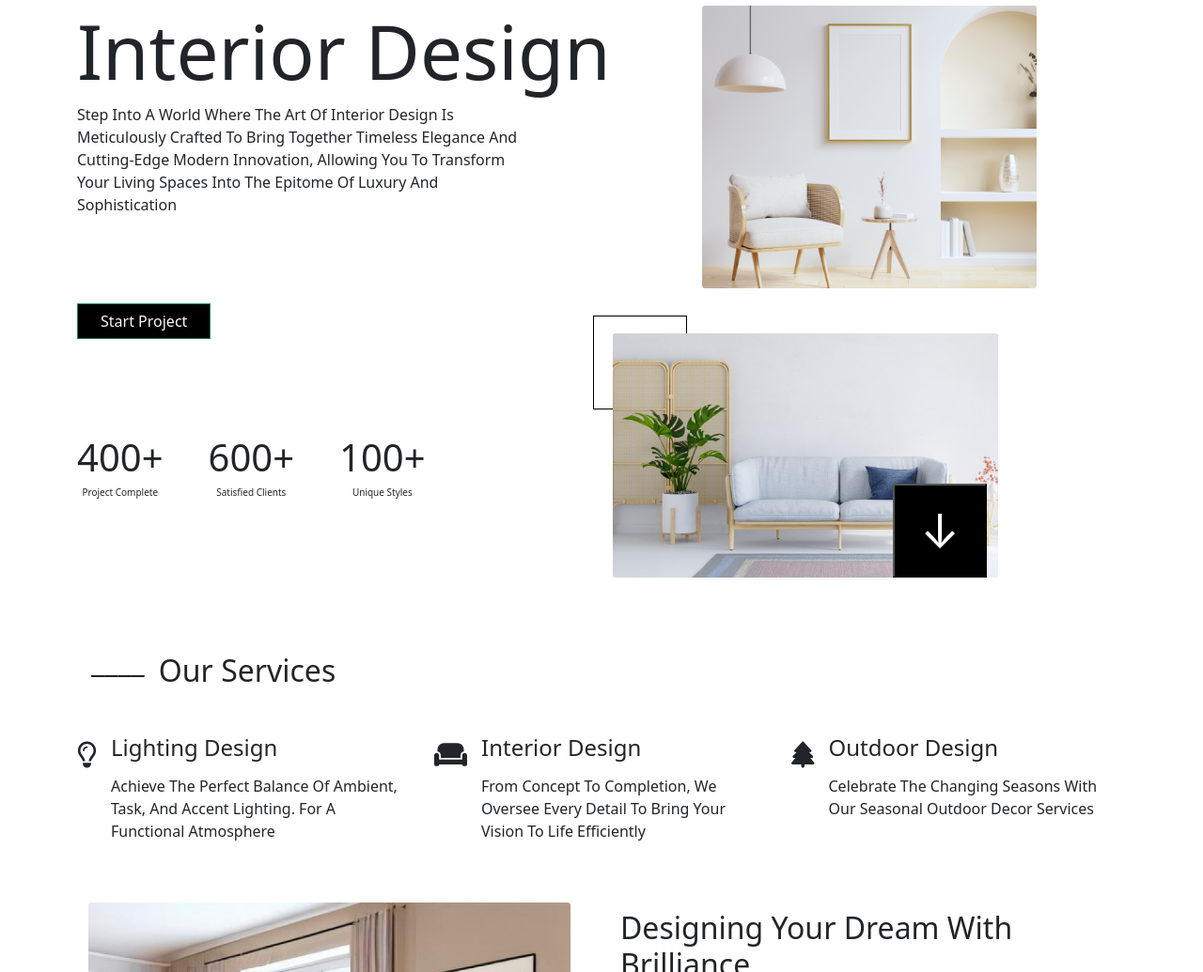
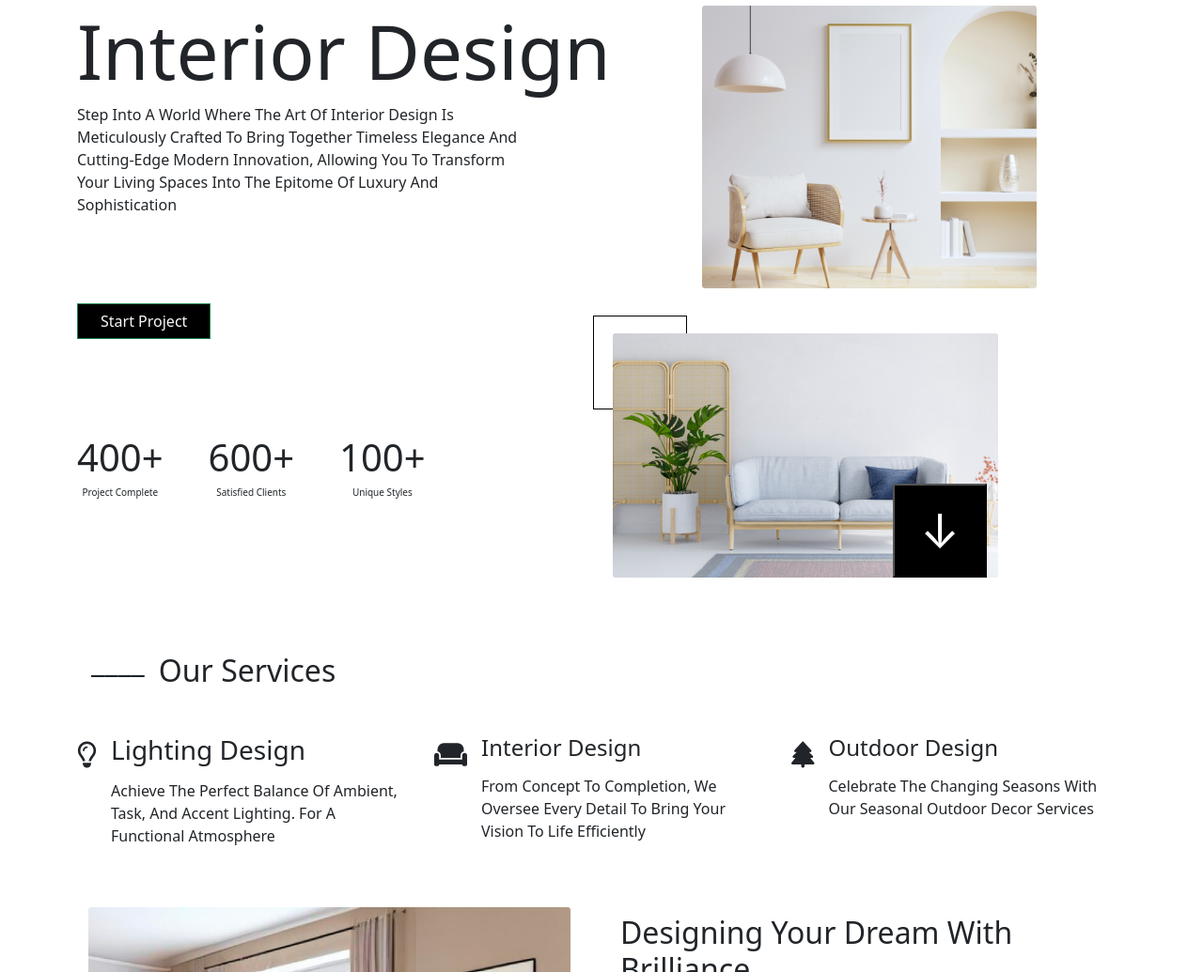
Before and after one commit to Mohamed-Elfar/Interior-Design, a plain HTML site: page index.html in a window 1280 px wide. Shown: the part 65-1100 px from the top of the page at 94% size. Drawn offline with Linux system fonts and the light colour scheme.

Commit message:
Update index.html

```diff
--- a/index.html
+++ b/index.html
@@ -139,7 +139,7 @@
                   <i class="fa-regular fa-lightbulb" aria-hidden="true"></i>
                 </div>
                 <div class="ourServices__details">
-                  <h4>Lighting Design</h4>
+                  <h3>Lighting Design</h3>
                   <p>
                     Achieve the perfect balance of ambient, task, and accent
                     lighting. for a functional atmosphere
```
